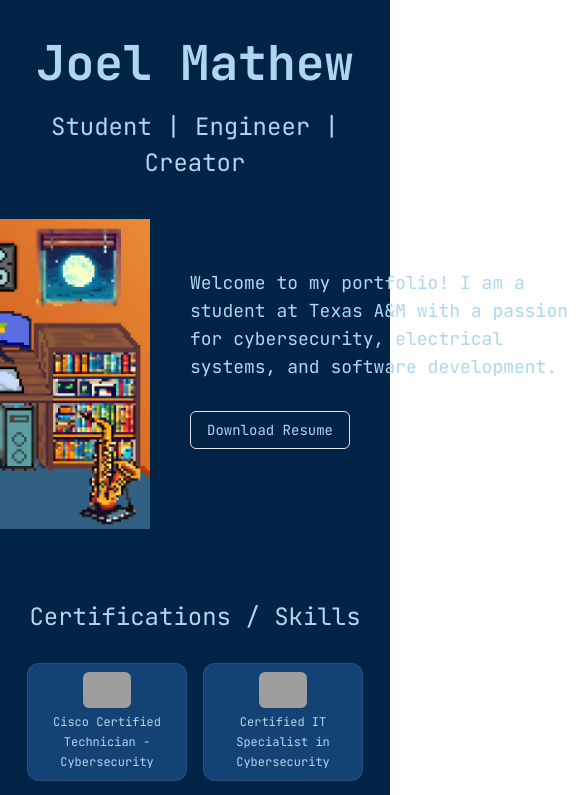
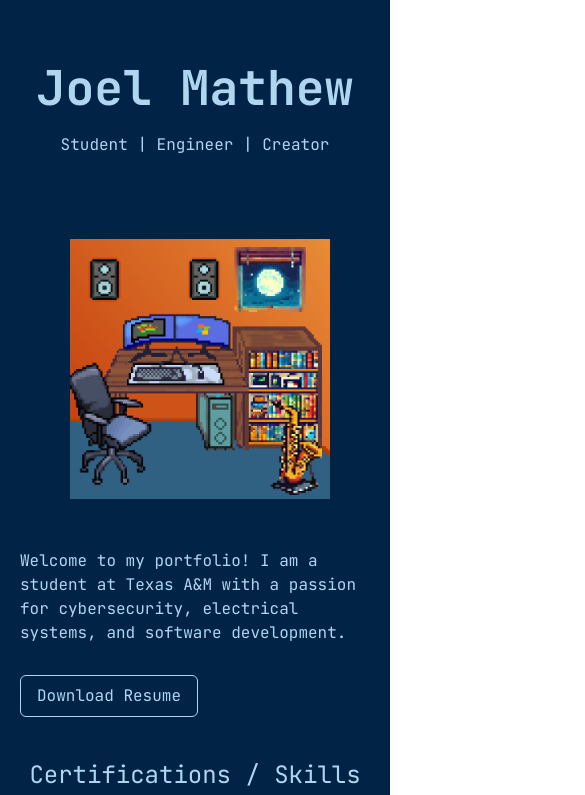
Before and after one commit to joelmathew27/joelmathew27.github.io, a Next.js app: page / in a window 390 px wide. Shown: the top 795 px of the page, 585 px wide, since content can reach past the window. Built offline with nearby package versions, Linux system fonts and the light colour scheme; grey boxes are pictures that could not be loaded.

Commit message:
mobile tempfix
adjusted embedded css to make it usable on mobile (not pretty though)

```diff
--- a/app/components/ExtendedHero.tsx
+++ b/app/components/ExtendedHero.tsx
@@ -7,47 +7,20 @@ const jetBrainsMono = JetBrains_Mono({ subsets: ['latin'], weight: ['400', '700'
 const HeroExtended = () => {
   return (
     <div
-      className={jetBrainsMono.className}
-      style={{
-      display: 'flex',
-      justifyContent: 'center',
-      height: '100%',
-      background: '#012346',
-      color: '#aed6f1',
-      alignItems: 'flex-start',
-      padding: '0 20px',
-      flexWrap: 'nowrap',
-      }}
+      className={`${jetBrainsMono.className} flex flex-wrap md:flex-nowrap justify-center items-start h-full bg-[#012346] text-[#aed6f1] px-5 pb-10`}
     >
       <Image
         src="/room1.png"
         alt="Cover Image"
         width={400}
         height={300}
-      style={{
-        width: '100%',
-        maxWidth: '400px',
-        height: 'auto',
-        flex: 'auto',
-        margin: '30px 10px 50px 20px',
-        padding: '20px',
-      }}
+        className="w-full max-w-[300px] md:max-w-[400px] h-auto flex-auto m-[50px_10px_10px_20px] p-5"
         priority
       />
       <div
-      style={{
-      flex: '0 0 auto',
-      justifyContent: 'center',
-      alignItems: 'center',
-      paddingTop: '100px',
-      maxWidth: '800px',
-      marginLeft: '10px',
-      }}
+        className="flex flex-col justify-center items-start pt-[20px] md:pt-[100px] md:ml-3 max-w-[800px]"
       >
-      <p
-      className="text-lg"
-      style={{ maxWidth: '400px', marginBottom: '30px' }}
-      >
+        <p className="text-base md:text-lg max-w-[400px] mb-[30px]">
           Welcome to my portfolio! I am a student at Texas A&M with a passion for cybersecurity, electrical systems, and software development.
         </p>
         <a
@@ -57,8 +30,7 @@ const HeroExtended = () => {
         >
           <button
             type="button"
-        className="px-4 py-2 rounded-md border #012346 text-sm hover:-translate-y-1 transform transition duration-200 hover:shadow-lg hover:text-orange-500"
-        style={{ backgroundColor: '#012346' }}
+            className="px-4 py-2 rounded-md border border-[#aed6f1] bg-[#012346] text-11 hover:-translate-y-1 transform transition duration-200 hover:shadow-lg hover:text-orange-500"
             tabIndex={-1}
           >
             Download Resume
@@ -66,8 +38,6 @@ const HeroExtended = () => {
         </a>
       </div>
     </div>
-
-
   );
 };
 
--- a/app/components/Hero.tsx
+++ b/app/components/Hero.tsx
@@ -39,9 +39,19 @@ const Hero = () => {
         </h1>
         <p
           style={{
-            fontSize: '1.5rem',
+            // fontSize: '1.5rem',
             marginBottom: '20px',
             fontWeight: 400,
+            lineHeight: 1.4,
+            wordBreak: 'break-word',
+            width: '100%',
+            maxWidth: '100%',
+            whiteSpace: 'pre-line',
+            overflowWrap: 'break-word',
+            WebkitFontSmoothing: 'antialiased',
+            MozOsxFontSmoothing: 'grayscale',
+            transition: 'font-size 0.2s',
+            fontSize: 'clamp(1rem, 4vw, 1.5rem)',
           }}
         >
           Student | Engineer | Creator
--- a/app/page.tsx
+++ b/app/page.tsx
@@ -33,9 +33,9 @@ export default function Home() {
         <div className="max-w-6xl mx-auto px-6 py-12 flex flex-col md:flex-row justify-between items-center">
           <div className="text-center md:text-left">
             <h2 className="text-lg font-semibold">Thanks for visiting!</h2>
-            <p className="text-sm text-neutral-400">{/*new Date().getFullYear()*/}- Joel Mathew</p>
+            <p className="text-sm text-left text-neutral-400">{/*new Date().getFullYear()*/}- Joel Mathew</p>
           </div>
-          <div className="flex gap-4">
+          <div className="flex gap-5 pt-6">
             <a
               href="mailto:jmathew27.career@gmail.com"
               className="hover:text-blue-400 transition"
```
Lines whose indentation alone changed are shown as unchanged.
